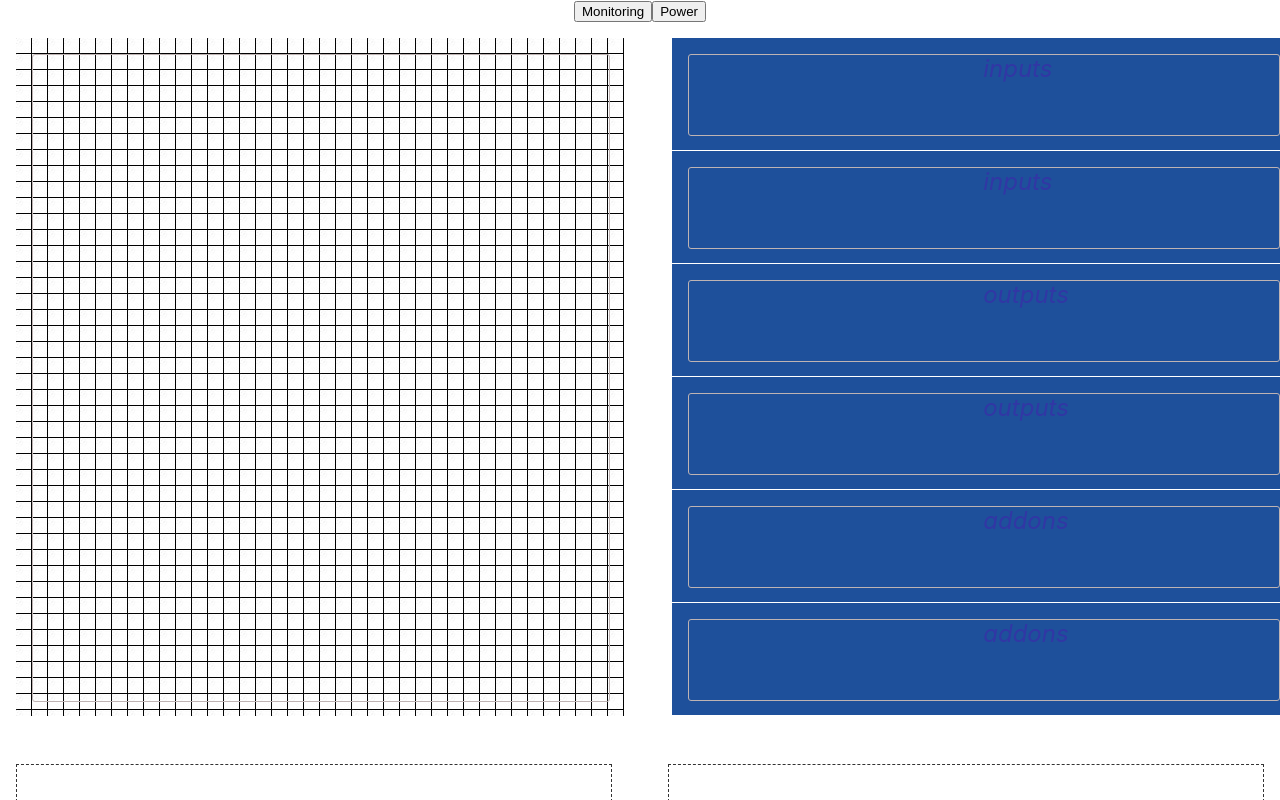
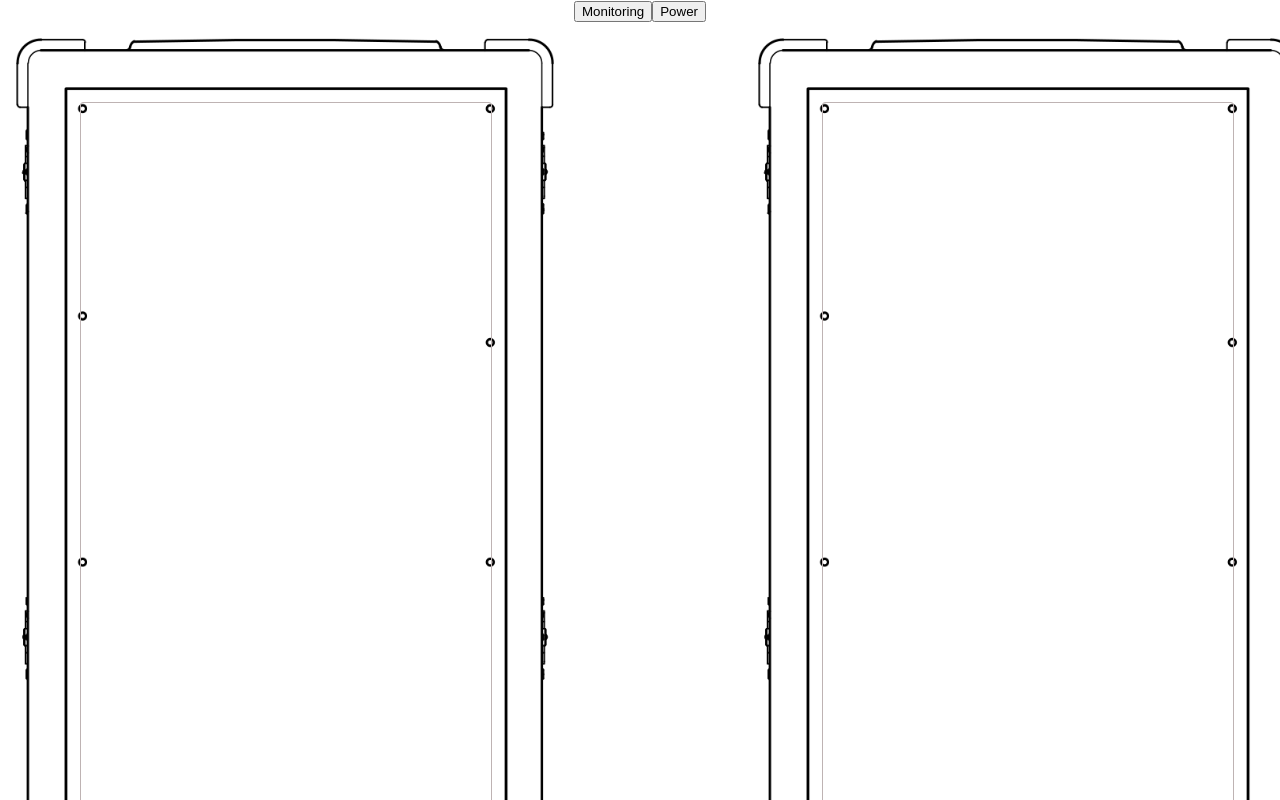
Before and after one commit to aswinvk28/power-distribution-box, a React (Create React App) app: page / in a window 1280 px wide. Shown: the top 800 px of the page. Built offline with nearby package versions, Linux system fonts and the light colour scheme.

Commit message:
background wheel image created

```diff
--- a/src/App.css
+++ b/src/App.css
@@ -39,7 +39,7 @@
 
 body, html {
   height: 100%;
-  overflow: hidden;
+  /* overflow: hidden; */
 }
 
 .AppInnerContainerHolder {
@@ -47,15 +47,22 @@ body, html {
 }
 
 .templated-distributions-container {
-  display: flex;
+  display: block;
   position: relative;
 }
 
+.templated-distributions-container::before, .templated-distributions-container::after {
+  content: "";
+  clear: both;
+  display: block;
+}
+
 .templated-distributions-container .cartesian {
-  flex: wrap;
-  width: 45%;
+  float: left;
+  width: 32%;
   height: 646px;
-  background: url('images/grid/grid_image-10.jpg') 0px 0px transparent repeat;
+  background: url('images/power_box/canvas_wheel.png') 0px 0px transparent no-repeat;
+  background-size: 100%;
 }
 
 .distribution_container {
@@ -66,58 +73,11 @@ body, html {
   color: #ababab;
 }
 
-.templated-distributions-container .templated_inputs_row1 {
-  flex: wrap;
-  position: absolute;
-  width: 45%;
-  height: 80px;
-  margin-top: 0px;
-  margin-left: 50%;
-}
-
-.templated-distributions-container .templated_inputs_row2 {
-  flex: wrap;
-  position: absolute;
-  width: 45%;
-  height: 80px;
-  margin-top: 113px;
-  margin-left: 50%;
-}
-
-.templated-distributions-container .templated_outputs_row1 {
-  flex: wrap;
-  position: absolute;
-  width: 45%;
-  height: 80px;
-  margin-top: 226px;
-  margin-left: 50%;
-}
-
-.templated-distributions-container .templated_outputs_row2 {
-  flex: wrap;
-  position: absolute;
-  width: 45%;
-  height: 80px;
-  margin-top: 339px;
-  margin-left: 50%;
-}
-
-.templated-distributions-container .templated_addons_row1 {
-  flex: wrap;
-  position: absolute;
-  width: 45%;
-  height: 80px;
-  margin-top: 452px;
-  margin-left: 50%;
-}
-
-.templated-distributions-container .templated_addons_row2 {
-  flex: wrap;
-  position: absolute;
-  width: 45%;
-  height: 80px;
-  margin-top: 565px;
-  margin-left: 50%;
+.templated-distributions-container .templated {
+  float: right;
+  width: 32%;
+  background: url('images/power_box/canvas_wheel.png') 0px 0px transparent no-repeat;
+  background-size: 100%;
 }
 
 .cartesian .grid-box, .templated_inputs_row1 .grid-box, .templated_inputs_row2 .grid-box, .templated_outputs_row1 .grid-box,
--- a/src/components/Container.js
+++ b/src/components/Container.js
@@ -9,16 +9,12 @@ import Constants from './Constants';
 import { snapToGrid as doSnapToGrid } from './snapToGrid';
 import { DraggableBox } from './DraggableBox';
 import { useDrop } from 'react-dnd';
+import TableDist from './TableDist';
 const useLocalStorage = Constants.useLocalStorage;
 
 const buckets = {
     "cartesian": null,
-    "templated_inputs_row1": null,
-    "templated_inputs_row2": null,
-    "templated_outputs_row1": null,
-    "templated_outputs_row2": null,
-    "templated_addons_row1": null,
-    "templated_addons_row2": null
+    "templated": null,
 };
 
 const plugsAndSockets = [ItemTypes.PLUGS_1, ItemTypes.PLUGS_2, ItemTypes.PLUGS_3, ItemTypes.PLUGS_4, ItemTypes.PLUGS_5,
@@ -44,51 +40,19 @@ const style = {
 export const Container = ({ snapToGrid }) => {
     // load from localStorage the distributions
 
-    let cartesianDroppedItems = null,
-    templatedInput1DroppedItems = null, templatedInput2DroppedItems = null, templatedOutput1DroppedItems = null,
-    templatedOutput2DroppedItems = null, templatedAddon1DroppedItems = null, templatedAddon2DroppedItems = null;
+    let cartesianDroppedItems = null, templatedDroppedItems = null;
     if(useLocalStorage) {
         cartesianDroppedItems = localStorage.getItem("cartesian" + ": items");
-        templatedInput1DroppedItems = localStorage.getItem("templated_inputs_row1" + ": items");
-        templatedInput2DroppedItems = localStorage.getItem("templated_inputs_row2" + ": items");
-        templatedOutput1DroppedItems = localStorage.getItem("templated_outputs_row1" + ": items");
-        templatedOutput2DroppedItems = localStorage.getItem("templated_outputs_row2" + ": items");
-        templatedAddon1DroppedItems = localStorage.getItem("templated_addons_row1" + ": items");
-        templatedAddon2DroppedItems = localStorage.getItem("templated_addons_row2" + ": items");
+        templatedDroppedItems = localStorage.getItem("templated" + ": items");
         if(!cartesianDroppedItems) {
             cartesianDroppedItems = [];
         } else {
             cartesianDroppedItems = JSON.parse(cartesianDroppedItems);
         }
-        if(!templatedInput1DroppedItems) {
-            templatedInput1DroppedItems = [];
+        if(!templatedDroppedItems) {
+            templatedDroppedItems = [];
         } else {
-            templatedInput1DroppedItems = JSON.parse(templatedInput1DroppedItems);
-        }
-        if(!templatedInput2DroppedItems) {
-            templatedInput2DroppedItems = [];
-        } else {
-            templatedInput2DroppedItems = JSON.parse(templatedInput2DroppedItems);
-        }
-        if(!templatedOutput1DroppedItems) {
-            templatedOutput1DroppedItems = [];
-        } else {
-            templatedOutput1DroppedItems = JSON.parse(templatedOutput1DroppedItems);
-        }
-        if(!templatedOutput2DroppedItems) {
-            templatedOutput2DroppedItems = [];
-        } else {
-            templatedOutput2DroppedItems = JSON.parse(templatedOutput2DroppedItems);
-        }
-        if(!templatedAddon1DroppedItems) {
-            templatedAddon1DroppedItems = [];
-        } else {
-            templatedAddon1DroppedItems = JSON.parse(templatedAddon1DroppedItems);
-        }
-        if(!templatedAddon2DroppedItems) {
-            templatedAddon2DroppedItems = [];
-        } else {
-            templatedAddon2DroppedItems = JSON.parse(templatedAddon2DroppedItems);
+            templatedDroppedItems = JSON.parse(templatedDroppedItems);
         }
     }
 
@@ -97,17 +61,7 @@ export const Container = ({ snapToGrid }) => {
         { accepts: [ItemTypes.PILOT_LIGHTS, ItemTypes.MULTIMETER], lastDroppedItem: null,
             totalDroppedItems: cartesianDroppedItems, e_name: "cartesian" },
         { accepts: plugsAndSockets, lastDroppedItem: null,
-            totalDroppedItems: templatedInput1DroppedItems, e_name: "templated_inputs_row1" },
-        { accepts: plugsAndSockets, lastDroppedItem: null,
-            totalDroppedItems: templatedInput2DroppedItems, e_name: "templated_inputs_row2" },
-        { accepts: plugsAndSockets, lastDroppedItem: null,
-            totalDroppedItems: templatedOutput1DroppedItems, e_name: "templated_outputs_row1" },
-        { accepts: plugsAndSockets, lastDroppedItem: null,
-            totalDroppedItems: templatedOutput2DroppedItems, e_name: "templated_outputs_row2" },
-        { accepts: plugsAndSockets, lastDroppedItem: null,
-            totalDroppedItems: templatedAddon1DroppedItems, e_name: "templated_addons_row1" },
-        { accepts: plugsAndSockets, lastDroppedItem: null,
-            totalDroppedItems: templatedAddon2DroppedItems, e_name: "templated_addons_row2" }
+            totalDroppedItems: templatedDroppedItems, e_name: "templated" },
     ]);
     const [boxes, setBoxes] = useState([
         { name: 'Plugs@1', type: ItemTypes.PLUGS_1, uniqid: null,
@@ -253,11 +207,13 @@ export const Container = ({ snapToGrid }) => {
     return (<div className="AppInnerContainer">
     <div style={{ overflow: 'hidden', clear: 'both' }} key="0000">
         <div style={style} className="templated-distributions-container" key="1">
-            {distributions.map(({ accepts, lastDroppedItem, totalDroppedItems, e_name }, index) => (<Distribution accept={accepts}
-            lastDroppedItem={lastDroppedItem}
-            totalDroppedItems={totalDroppedItems}
-            e_name={e_name}
-            onDrop={(item) => handleDrop(index, item)} key={index}/>))}
+            {distributions.map(({ accepts, lastDroppedItem, totalDroppedItems, e_name }, index) => (
+                <TableDist accept={accepts}
+                lastDroppedItem={lastDroppedItem}
+                totalDroppedItems={totalDroppedItems}
+                e_name={e_name}
+                onDrop={(item) => handleDrop(index, item)} key={index}></TableDist>
+            ))}
         </div>
     </div>
 
--- a/src/components/Controller.js
+++ b/src/components/Controller.js
@@ -29,15 +29,21 @@ export default class Controller extends React.Component {
     changeToMonitoring() {
         this.setState({svg_monitoring: true, svg_power: false, viewBox: '0 0 ' + (this.cartesianWidth * Constants.SCALE.FRONT_SIDE).toString() + " " +
         (this.cartesianHeight * Constants.SCALE.FRONT_SIDE).toString()})
+        $(document.body).css('overflow', 'hidden');
+        $(document.documentElement).css('overflow', 'hidden');
     }
 
     changeToPower() {
         this.setState({svg_monitoring: false, svg_power: true, viewBox: '0 0 ' + (this.templateWidth * Constants.SCALE.REAR_SIDE).toString() + " " +
             (this.cartesianHeight * Constants.SCALE.REAR_SIDE).toString()})
+        $(document.body).css('overflow', 'hidden');
+        $(document.documentElement).css('overflow', 'hidden');
     }
 
     changeToDefault() {
         this.setState({svg_monitoring: false, svg_power: false, viewBox: ''})
+        $(document.body).css('overflow', 'visible');
+        $(document.documentElement).css('overflow', 'visible');
     }
 
     componentDidMount() {
@@ -48,10 +54,10 @@ export default class Controller extends React.Component {
             this.cartesianHeight = $('.cartesian').height()
         }
         if(!this.templateWidth) {
-            this.templateWidth = $('.templated_inputs_row1').width()
+            this.templateWidth = $('.templated').width()
         }
         if(!this.templateHeight) {
-            this.templateHeight = $('.templated_inputs_row1').height()
+            this.templateHeight = $('.templated').height()
         }
     }
 
--- a/src/components/Distribution.js
+++ b/src/components/Distribution.js
@@ -5,12 +5,13 @@ import { snapToGrid as doSnapToGrid } from './snapToGrid';
 import { useDrop } from 'react-dnd';
 import { GridBox } from './GridBox';
 import Constants from './Constants';
-import { HighlightComponent } from './HighlighComponent';
+import { HighlightComponent } from './HighlightComponent';
+import $ from 'jquery';
 const useLocalStorage = Constants.useLocalStorage;
 
 let style = {
     marginBottom: '0.5rem',
-    padding: Constants.gridSize.toString() + 'px',
+    padding: '5%',
     textAlign: 'center',
     fontSize: '1rem',
     lineHeight: 'normal'
@@ -44,7 +45,7 @@ export const Distribution = ({ accept, lastDroppedItem, totalDroppedItems, e_nam
         }
     });
     const isActive = isOver && canDrop;
-    let backgroundColor = 'rgb(30, 80, 155)';
+    let backgroundColor = 'transparent';
     if (isActive) {
         backgroundColor = 'darkgreen';
     }
@@ -103,7 +104,7 @@ export const Distribution = ({ accept, lastDroppedItem, totalDroppedItems, e_nam
         return { mouseX: x, mouseY: y }
     }
 
-    return (<div style={{ ...style, backgroundColor }} className={e_name}>
+    return (<div style={{ ...style, backgroundColor }} className={e_name} id={e_name}>
             <em style={{position: 'absolute', fontSize: '24px', color: 'rgb(50, 55, 165)'}}>
             {e_name.indexOf("addons") > -1 ? 'addons' : ''}
             {e_name.indexOf("inputs") > -1 ? 'inputs' : ''}
@@ -112,7 +113,7 @@ export const Distribution = ({ accept, lastDroppedItem, totalDroppedItems, e_nam
 
             {$elem}
 
-            <div ref={drop} className="distribution_container">
+            <div ref={drop} className="distribution_container" id={e_name + "_distribution_container"}>
                 {
                     totalDroppedItems.map(({name, type, uniqid, distribution, image, top, left}, index) =>  {
                         return (
--- /dev/null
+++ b/src/components/TableDist.js
@@ -0,0 +1,29 @@
+import React, { useState, useCallback, useEffect } from 'react';
+import $ from 'jquery';
+import { Distribution } from './Distribution';
+
+export default class TableDist extends React.Component {
+
+    constructor(props) {
+        super(props)
+    }
+
+    componentDidMount() {
+        $(document.getElementById(this.e_name)).css('height', ($(document).width() * 0.40 / 681 * 1455).toString() + "px");
+        document.getElementById(this.e_name + "_distribution_container").style.height =
+        (1137 * $(document.getElementById(this.e_name)).outerWidth() / 681).toString() + "px"; // outerWidth
+    }
+
+    render() {
+        const {accept, lastDroppedItem, totalDroppedItems, e_name, onDrop, index} = this.props;
+        this.e_name = e_name;
+        return (
+            <Distribution accept={accept}
+            lastDroppedItem={lastDroppedItem}
+            totalDroppedItems={totalDroppedItems}
+            e_name={e_name}
+            onDrop={onDrop} key={index}/>
+        )
+    }
+
+}
```
Also changed, not shown: src/components/HighlightComponent.js (renamed from src/components/HighlighComponent.js), src/images/power_box/canvas_grid.png (added), src/images/power_box/canvas_wheel.png (added).
